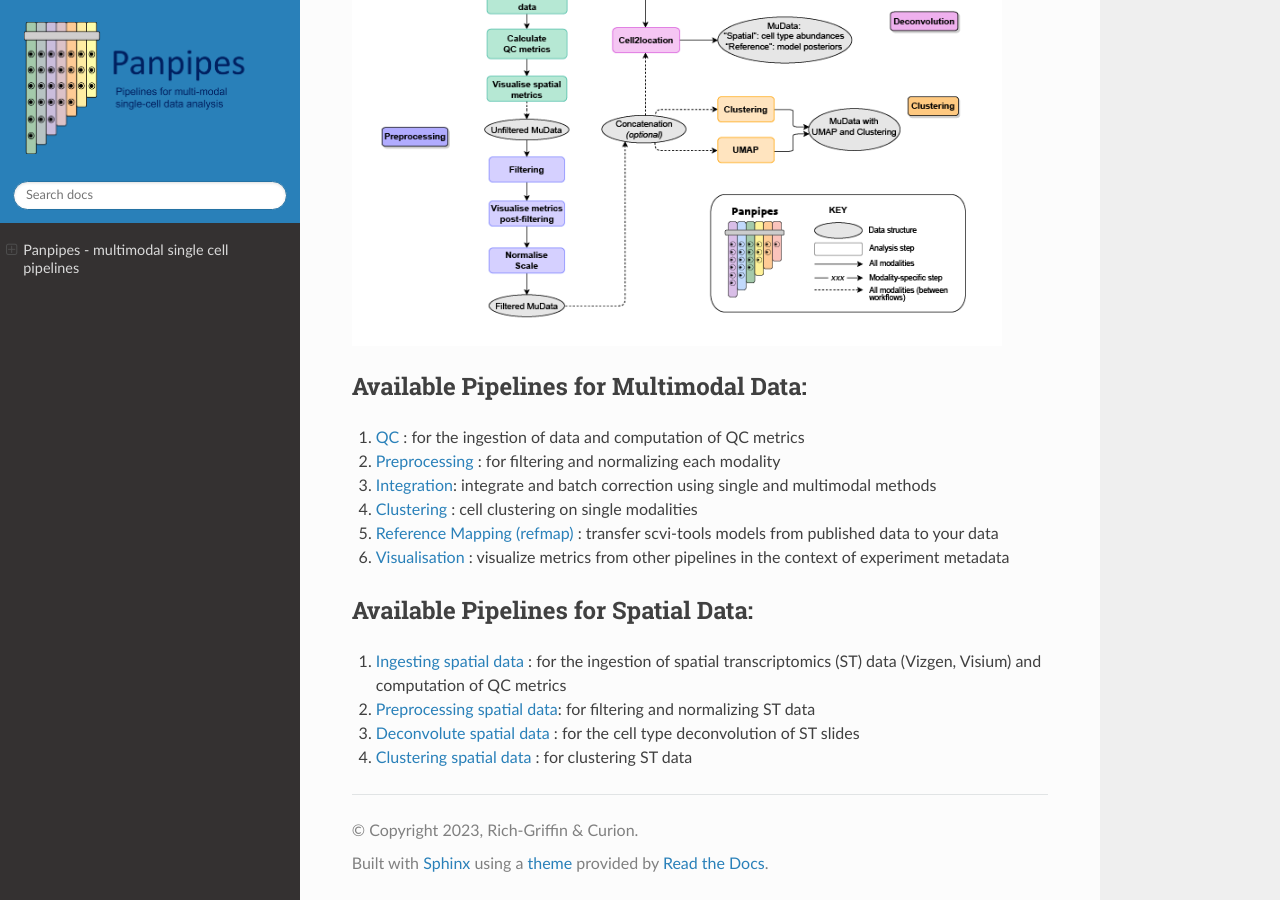
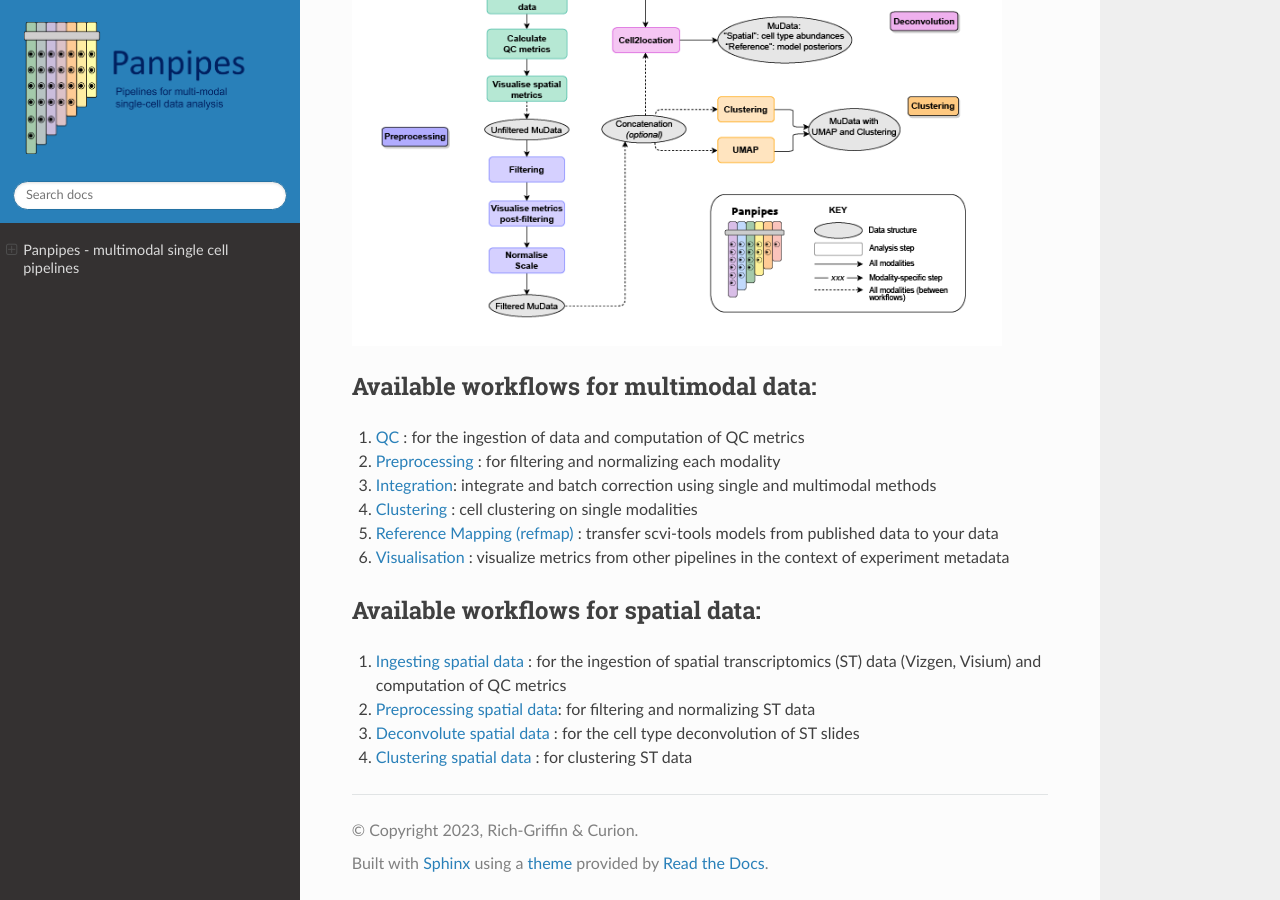
Before and after one commit to bio-la/panpipes-nextflow, a Sphinx documentation site: the page built from docs/index.rst, in a window 1280 px wide and 900 px high, scrolled down 1054 px. Built offline with Sphinx 7.4.7 and the Read the Docs theme 2.0.0, drawn with Linux system fonts in a browser that asks for light colours.

Commit message:
Change 'pipelines' to 'workflows'

```diff
--- a/docs/index.rst
+++ b/docs/index.rst
@@ -22,7 +22,7 @@ Check out the :doc:`installation<install>` and :doc:`usage guidelines<usage/inde
   :alt: flowchart overview of panpipes single cell pipelines
 
 
-Available Pipelines for Multimodal Data:
+Available workflows for multimodal data:
 --------------------
 
 1. :doc:`workflows/qc` : for the ingestion of data and computation of QC metrics
@@ -33,7 +33,7 @@ Available Pipelines for Multimodal Data:
 6. :doc:`workflows/vis` : visualize metrics from other pipelines in the context of experiment metadata
 
 
-Available Pipelines for Spatial Data:
+Available workflows for spatial data:
 -----
 
 1. :doc:`workflows/ingest_spatial` :  for the ingestion of spatial transcriptomics (ST) data (Vizgen, Visium) and computation of QC metrics
```
